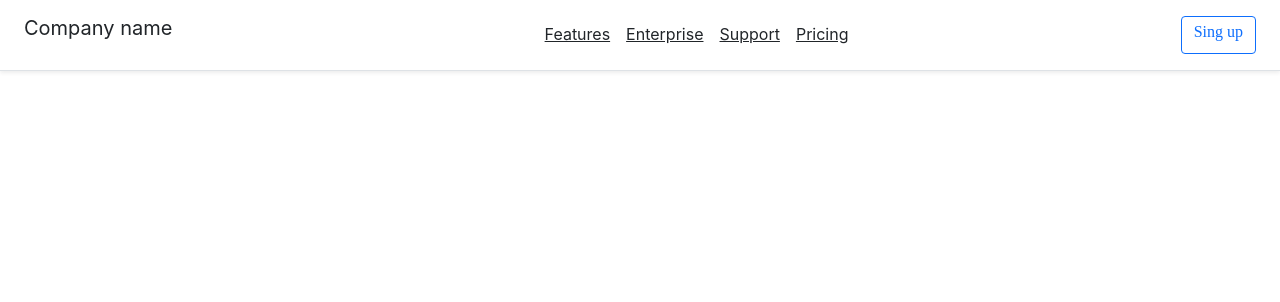
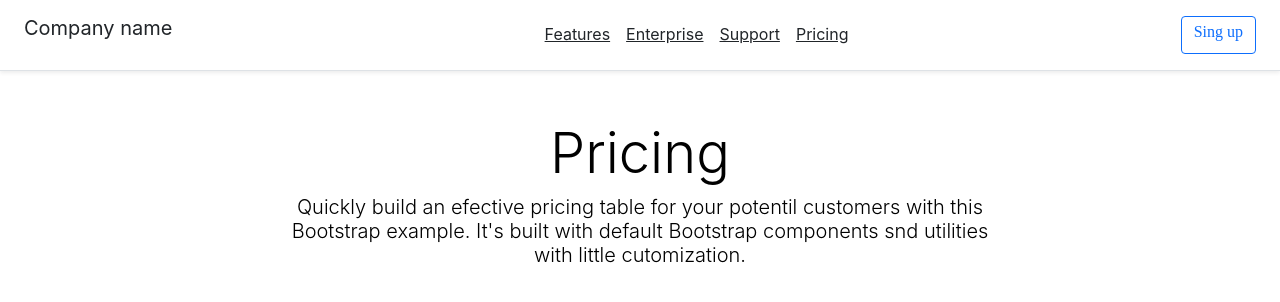
Before and after one commit to IslambekZhakypbekov/gitpricing, a plain HTML site: page index.html in a window 1280 px wide. Drawn offline with Linux system fonts and the light colour scheme.

Commit message:
finished header

```diff
--- a/index.html
+++ b/index.html
@@ -20,6 +20,11 @@
         </ul>
         <a href="#" class="authorization">Sing up</a>
     </nav>
+    <header>
+        <h1>Pricing</h1>
+        <p>Quickly build an efective pricing table for your potentil customers with this Bootstrap example. It's built
+            with default Bootstrap components snd utilities with little cutomization.</p>
+    </header>
 </body>
 
 </html>
--- a/style.css
+++ b/style.css
@@ -52,3 +52,23 @@ nav ul li a{
     transition-duration: .15s;
     transition-timing-function: linear;
 }
+header{
+    padding-bottom: 24px;
+    padding-top: 48px;
+}
+header h1{
+    text-align: center;
+    font-family: -apple-system, BlinkMacSystemFont, 'Segoe UI', Roboto, Oxygen, Ubuntu, Cantarell, 'Open Sans', 'Helvetica Neue', sans-serif;
+    font-weight: 300;
+    font-size:56px;
+    margin: 0;
+    margin-bottom: 8px;
+}
+header p{
+    max-width: 700px;
+    margin: 0 auto;
+    text-align: center;
+    font-family: -apple-system, BlinkMacSystemFont, 'Segoe UI', Roboto, Oxygen, Ubuntu, Cantarell, 'Open Sans', 'Helvetica Neue', sans-serif;
+    font-size: 20px;
+    font-weight: 300;
+}
```
